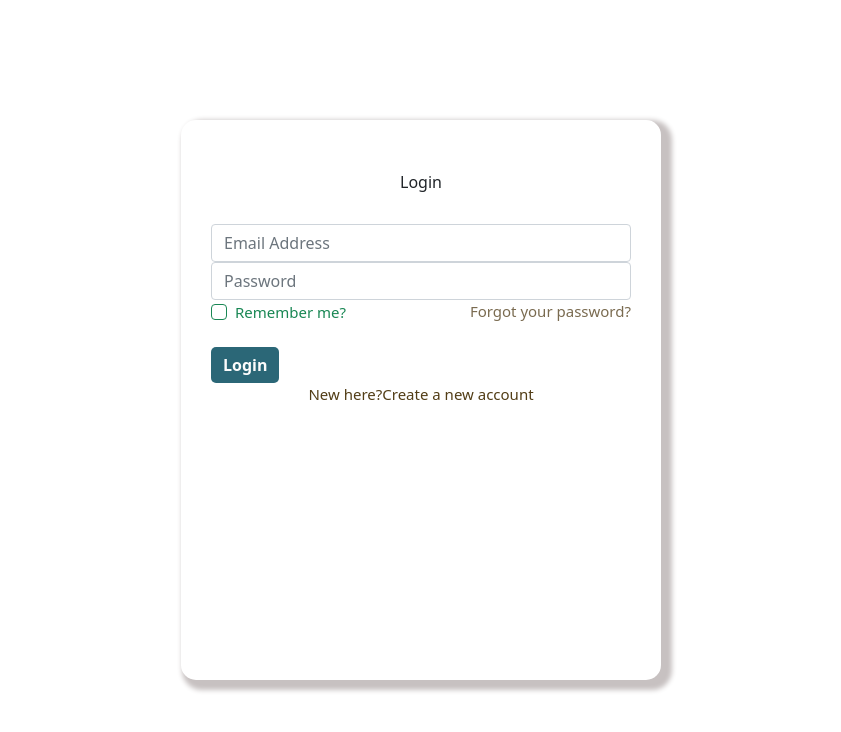
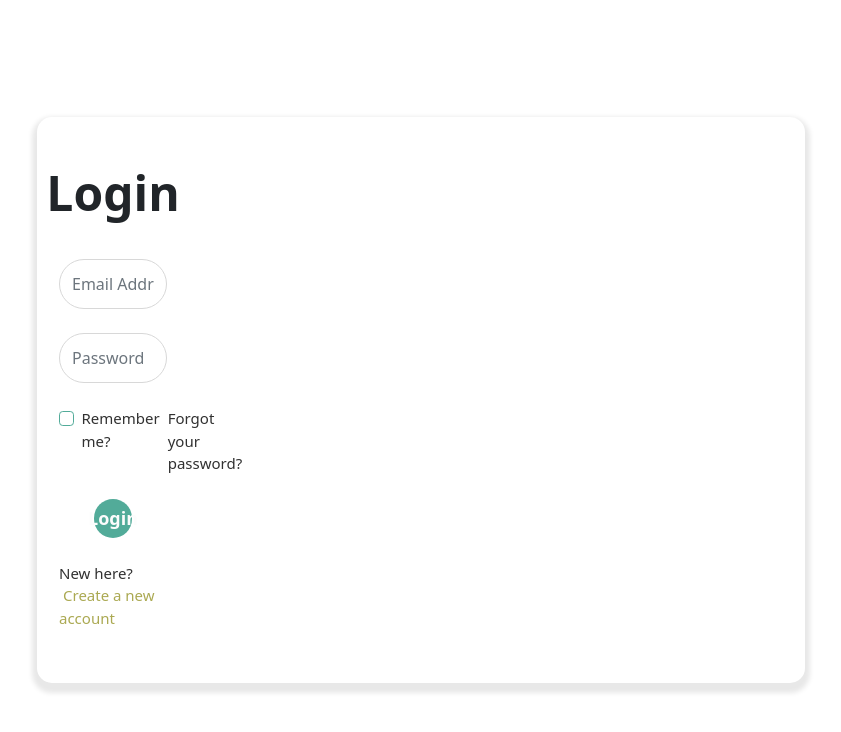
Before and after one commit to beejay321/Capstone, a React (Create React App) app: page /register in a window 1280 px wide. Shown: the top 732 px of the page, without its empty margins (219-1060 px from the left). Built offline with nearby package versions, Linux system fonts and the light colour scheme; no server answers.

Commit message:
Update register.module.css

```diff
--- a/src/components/Register/register.module.css
+++ b/src/components/Register/register.module.css
@@ -3,19 +3,46 @@
   display: flex;
   justify-content: center;
   align-items: center;
+  width: 100%;
+}
+.loginContainer {
+  display: flex;
+  width: 60%;
+  box-shadow: 0px 5px 5px 5px rgb(232, 232, 232);
+  border-radius: 15px;
+}
+.imageContainer {
+  width: 60%;
+
+  background-color: #2b6777;
+  background-image: linear-gradient(323deg, #2b6777 0%, #689c91 50%, #c5e1e8 100%);
+
+  display: flex;
+  justify-content: center;
+  align-items: center;
+  border-radius: 15px 0px 0px 15px;
+}
+.imageDiv {
+  width: 100%;
+}
+.imageDivtext {
+  color: white;
+  font-family: "Poppins" sans-serif;
+  font-weight: bolder;
+  font-size: 48px;
+  margin: 24px;
+  justify-content: center;
+  align-items: center;
 }
 
-/* .loginContainer {
-
-  } */
-
 .loginBox {
-  width: 60vh;
-  /* border: 1px solid black; */
-  box-shadow: 6px 5px 5px 5px rgb(199, 193, 193);
-  border-radius: 15px;
+  display: flex;
+  justify-content: center;
+  align-items: center;
+  width: 40%;
+  /* border-radius: 15px; */
   min-height: 70vh;
-  padding: 10px 20px 7px;
+  /* padding: 10px 20px 7px; */
 }
 
 .title {
@@ -23,32 +50,45 @@
   justify-content: center;
   margin: 30px 0px;
   padding-top: 10px;
+  font-family: "Poppins" sans-serif;
+  font-weight: bolder;
+  font-size: 48px;
 }
 .formDiv {
-  margin: 0px 0px 30px;
+  width: 100%;
+  margin: 0px 20px 30px;
   padding: 0px 10px;
 }
-.loginInput {
-  font-size: 18px;
-  width: 100%;
-  padding: 10px 10px;
-  border: 0;
-  outline: none;
-  border-radius: 5px;
-  background-color: rgba(160, 200, 255, 0.258);
+
+.postInput {
+  margin-bottom: 24px;
+  border: 1px solid rgb(216, 216, 216);
+  border-radius: 25px;
+  padding: 12px;
+}
+
+.loginButtonDiv {
+  display: flex;
+  justify-content: center;
+  align-items: center;
+  margin-bottom: 24px;
 }
 .loginButton {
-  font-size: 24px;
-  background-color: #2b6777 !important;
-  border-radius: 5px;
-  font-size: 16px;
+  display: flex;
+  justify-content: center;
+  align-items: center;
+  background-color: #52ab99;
+  width: 35%;
+  font-size: 18px;
+  border-radius: 45px;
   border: none;
   color: #fcfcfc;
   font-family: "Poppins" sans-serif;
   font-weight: 700;
 }
 .loginButton:hover {
-  background-color: #2b6777 !important;
+  background-color: #52ab99 !important;
+  transform: scale(1.05);
 }
 
 .loginformLabel {
@@ -59,15 +99,43 @@
 .loginformtext {
   font-size: 15px;
   font-weight: 500;
-  color: rgb(82, 61, 22);
+  color: rgb(49, 49, 49);
   cursor: pointer;
 }
-.loginformtext:hover {
-  color: grey;
-}
+
 .loginformlink {
+  font-family: "Poppins" sans-serif;
   font-size: 15px;
   font-weight: 500;
   text-decoration: none !important;
-  color: rgb(122, 107, 80);
+  color: rgb(49, 49, 49) !important;
+  cursor: pointer;
 }
+.loginformCheck {
+  font-family: "Poppins" sans-serif;
+  font-size: 15px;
+  font-weight: 500;
+  text-decoration: none !important;
+  border-color: #52ab99 !important;
+  outline: none;
+  cursor: pointer;
+}
+.loginformCheck:checked {
+  outline: none !important;
+}
+.newAcc {
+  font-family: "Poppins" sans-serif;
+  font-size: 15px;
+  font-weight: 500;
+  color: #aba952;
+  padding: 0px 4px;
+  cursor: pointer;
+}
+.newAcc:hover {
+  text-decoration: underline;
+  transform: scale(1.05);
+}
+.loginformlink:hover {
+  text-decoration: none !important;
+  color: rgb(49, 49, 49);
+}
```
